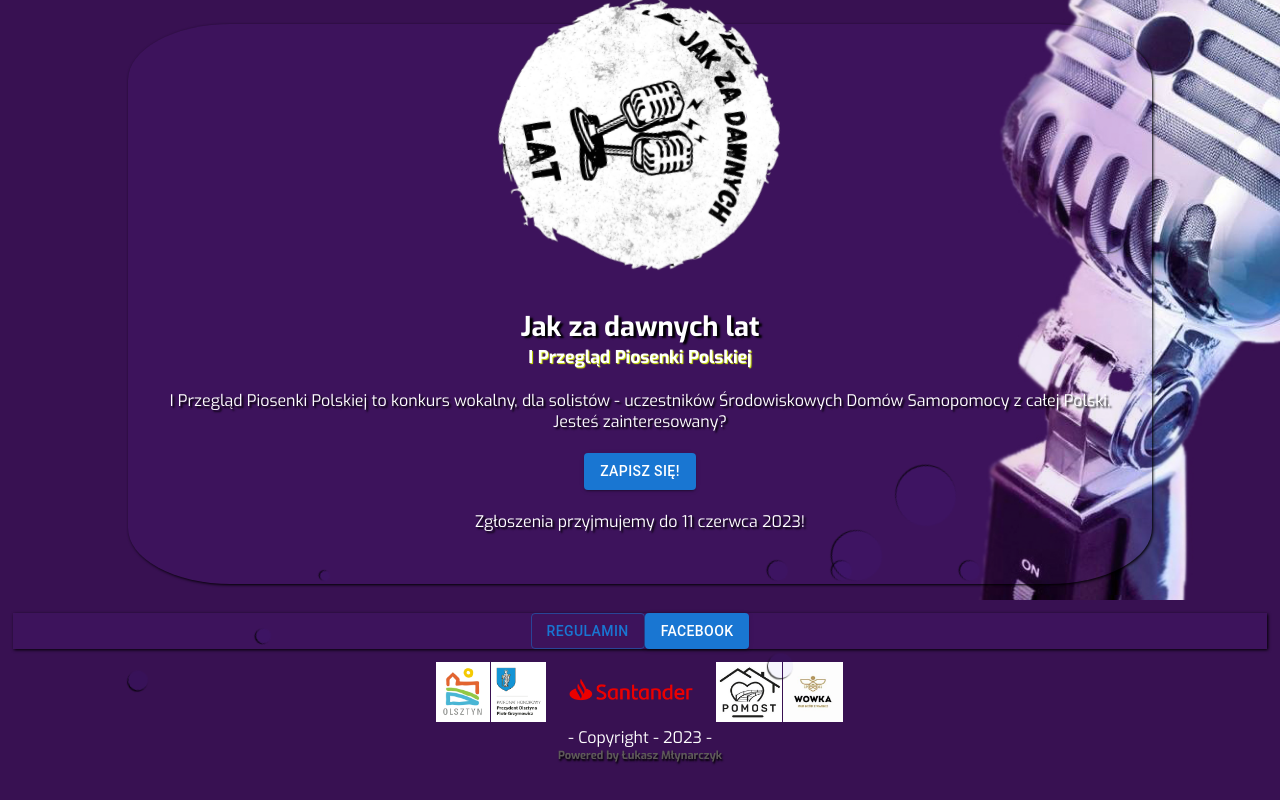
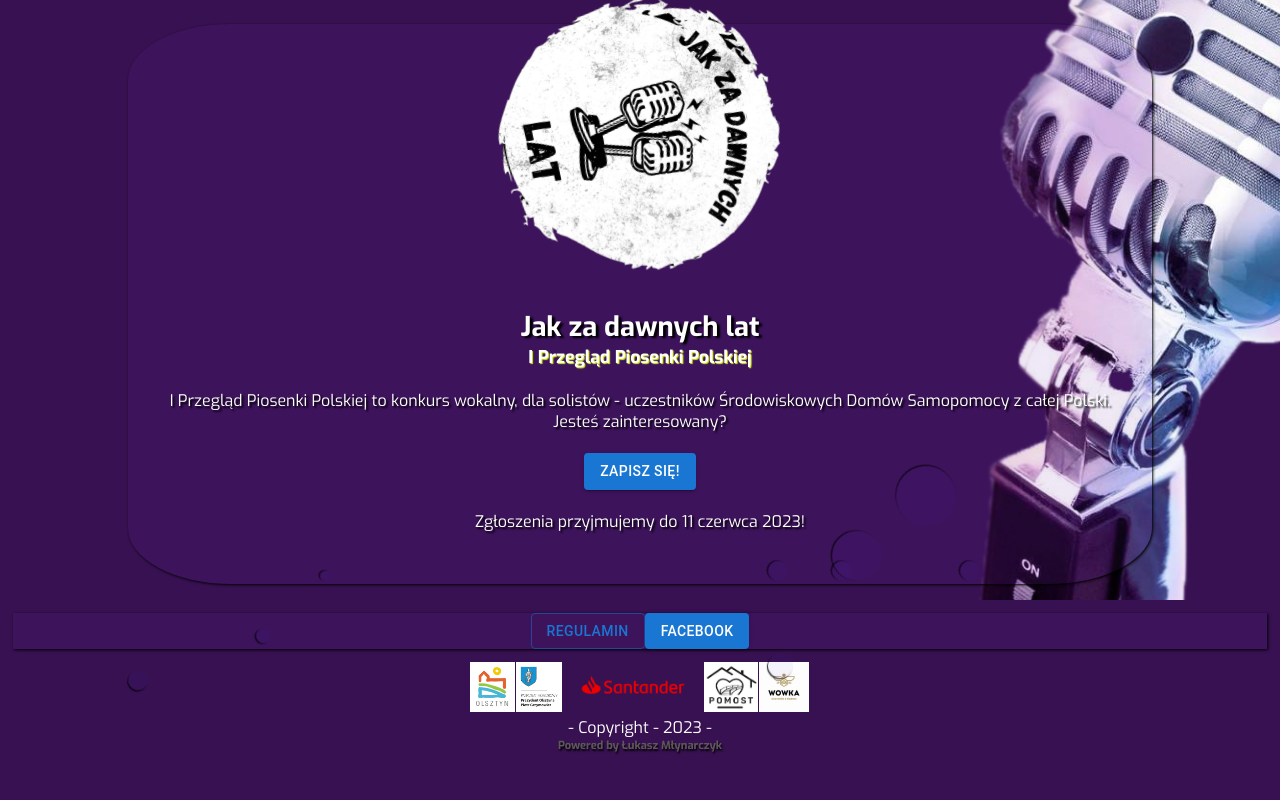
Before and after one commit to mlyn3k/vocalcontestwebsite, a React (Create React App) app: page / in a window 1280 px wide. Built offline with nearby package versions, Linux system fonts and the light colour scheme.

Commit message:
change sponsors

```diff
--- a/src/App.css
+++ b/src/App.css
@@ -225,6 +225,6 @@ box-shadow: 1px 1px 3px black;
 }
 
 .sponsors {
-    height: 60px;
+    height: 50px;
     margin-right: 1px;
 }
```
